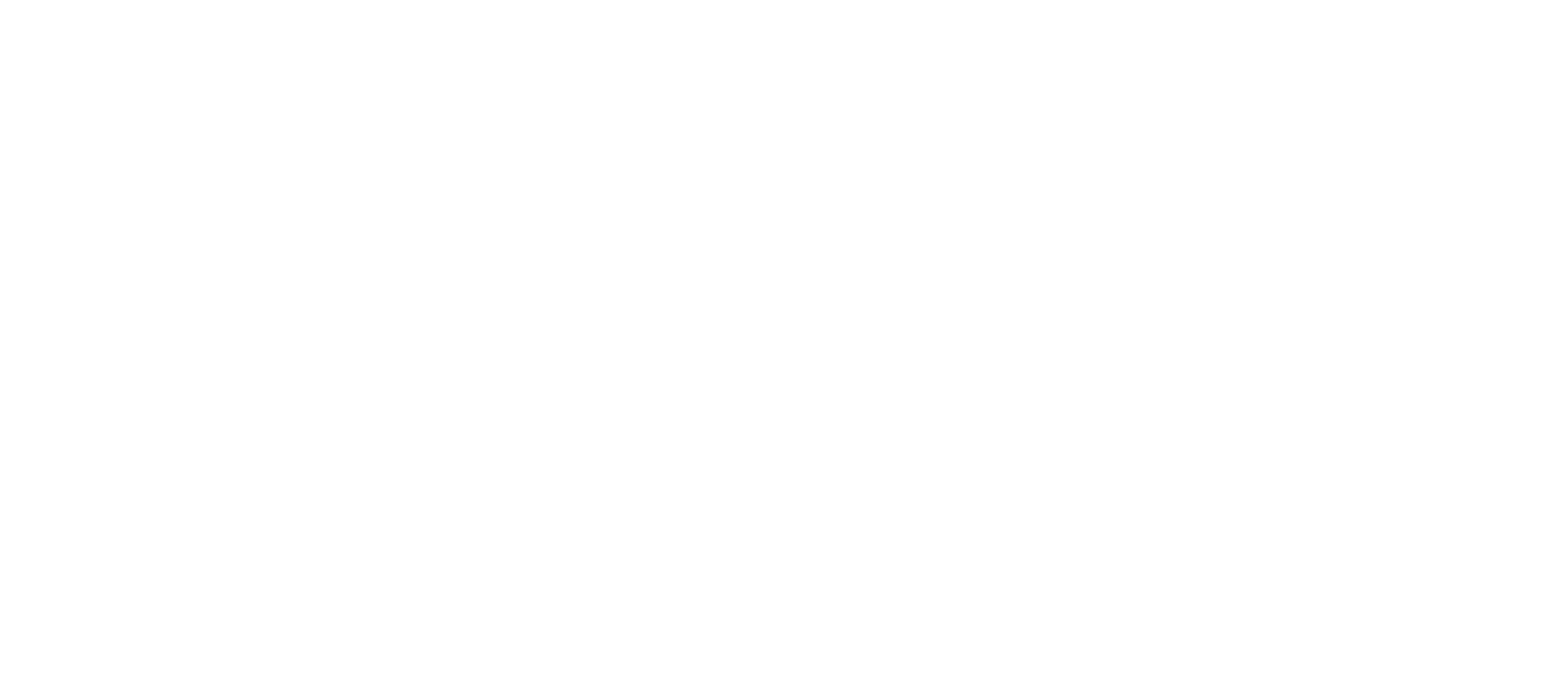
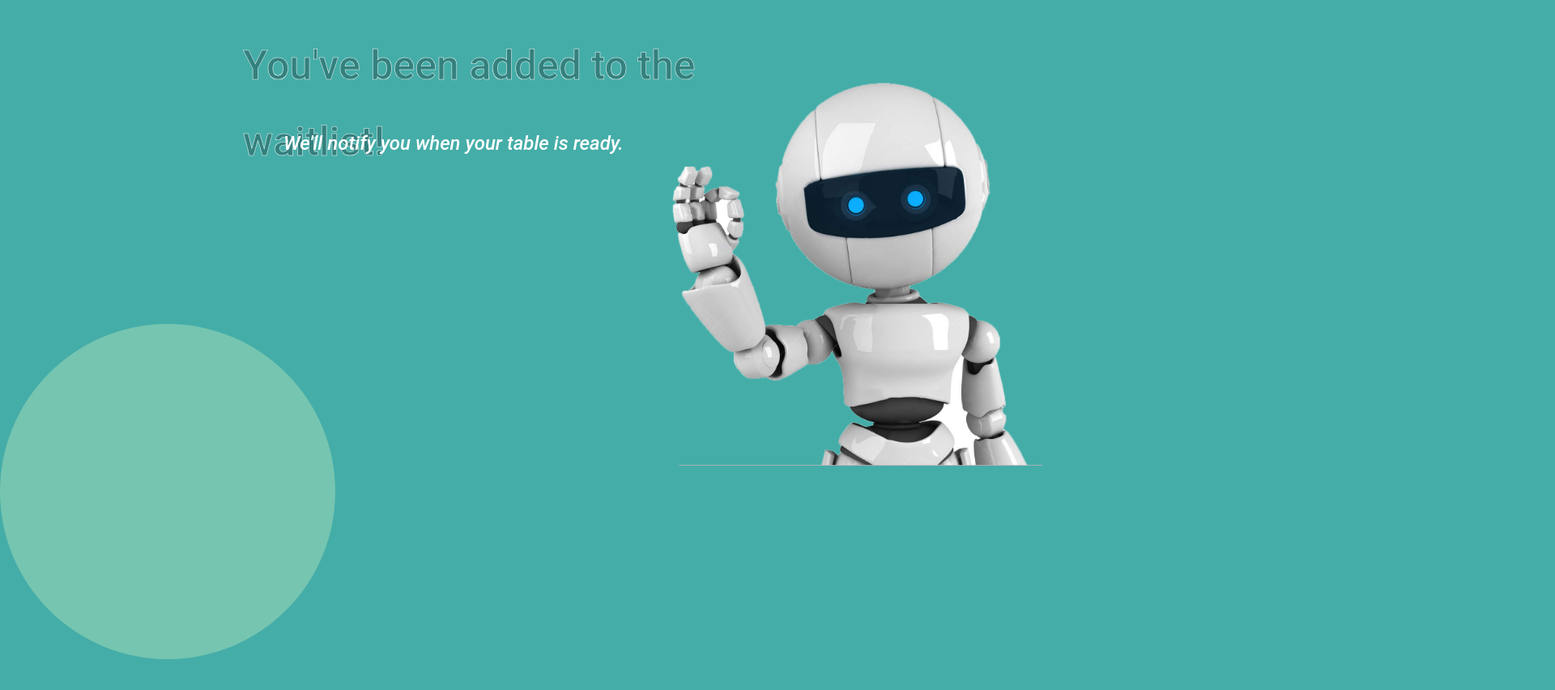
Before and after one commit to harbm17/RoboHost, a plain HTML site: page Main/custConfirm.html in a window 1280 px wide. Shown: the whole page at 81% size, 1920 px wide, since content can reach past the window. Before the commit the page ends 800 px from the top, so only its background shows below. Drawn offline with Linux system fonts and the light colour scheme.

Commit message:
Updated custConfirm.html and added custConfirm.css

```diff
--- /dev/null
+++ b/Main/custConfirm.css
@@ -0,0 +1,73 @@
+/* Customer Confirmation */
+body{
+    position: static;
+    width: 1920px;
+    height: 1080px;
+    left: 0px;
+    top: 0px;
+
+    background: #45ADA8;
+    overflow: hidden;
+
+    /* Inside auto layout */
+
+    flex: none;
+    order: 0;
+    flex-grow: 0;
+    margin: 10px 0px;
+}
+
+.confirmation{
+    /* You’ve been added to the waitlist! */
+    position: absolute;
+    width: 700px;
+    height: 160px;
+    left: 300px;
+    top: 0px;
+
+    font-family: Roboto;
+    font-style: normal;
+    font-weight: 500;
+    font-size: 50px;
+    line-height: 94px;
+
+    color: rgba(0, 0, 0, 0.25);
+    -webkit-text-stroke: .5px white;
+}
+
+.notify{
+    /* We’ll notify you when your table is ready. */
+    position: absolute;
+    width: 770px;
+    height: 61px;
+    left: 350px;
+    top: 125px;
+
+    font-family: Roboto;
+    font-style: italic;
+    font-weight: 500;
+    font-size: 24px;
+    line-height: 56px;
+
+    color: #FFFFFF;
+}
+
+img{
+    position: absolute;
+    width: 500px;
+    height: 500px;
+    left: 800px;
+    top: 75px;
+}
+
+.bottomLeftCircle{
+    /* Lower Right Corner */
+    position: absolute;
+    width: 414px;
+    height: 414px;
+    left: 0px;
+    top: 400px;
+    border-radius: 50%;
+
+    background: rgba(229, 252, 194, 0.3);
+}
--- a/Main/custConfirm.html
+++ b/Main/custConfirm.html
@@ -1 +1,15 @@
 <!--custoemr confirmation after submitting form-->
+<!DOCTYPE html>
+<html>
+    <head>
+        <link rel="stylesheet" href="custConfirm.css">
+        <title>Customer Confirmation</title>
+        <meta charset="UTF-8">
+    </head>
+
+    <body>
+        <h1 class="confirmation">You've been added to the waitlist!</h1>
+        <p class="notify">We'll notify you when your table is ready.</p>
+        <img src="pics/pngwing.png">
+        <div class="bottomLeftCircle"></div>
+    </body>
```
Also changed, not shown: Main/pics/pngwing.png (added).
